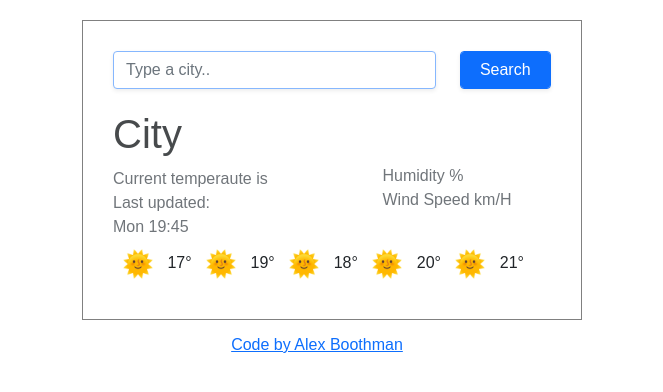
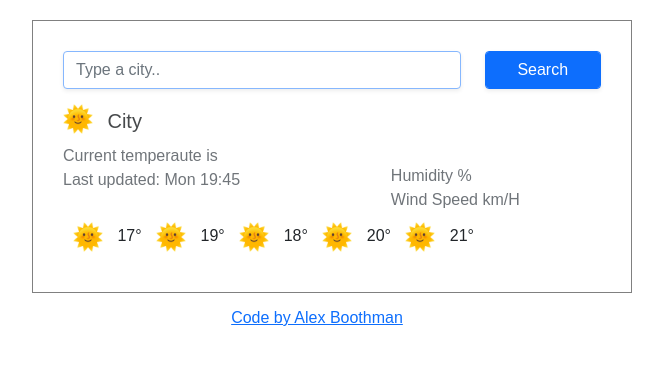
Before and after one commit to boothmaa/Weather-Project, a website built with Parcel: page index.html in a window 1280 px wide. Shown: the whole page, without its empty margins (308-971 px from the left). Built offline with nearby package versions, Linux system fonts and the light colour scheme.

Commit message:
Added a weather icon to match the description for the current forecast

```diff
--- a/index.html
+++ b/index.html
@@ -37,14 +37,15 @@
   <div class="content">
     <div class ="row">
       <div class ="col-7">
+        <img src="sun.jpeg" id="icon">
         <h1 id = "city">
-            City
+              City
         </h1>
         <div id="Weather-description"> </div>
         <div id ="current-temp"> Current temperaute is
         </div>
-        Last updated: <div id = "date-now">
-        </div>
+        Last updated: <span id = "date-now">
+        </span>
       </div>
     <div class ="col-5" class="weather-feature">
        Humidity <span id="humidity"> </span> %
--- a/script.js
+++ b/script.js
@@ -9,6 +9,11 @@ function showtemp(search) {
   humid.innerHTML = search.data.main.humidity;
   let speed = document.querySelector("#wind-speed");
   speed.innerHTML = search.data.wind.speed;
+  let icons = document.querySelector("#icon");
+  icons.setAttribute(
+    "src",
+    `http://openweathermap.org/img/wn/${search.data.weather[0].icon}@2x.png`
+  );
 }
 
 function search(event) {
--- a/weatherstyle.css
+++ b/weatherstyle.css
@@ -1,9 +1,10 @@
 h1 {
-  margin-top: 20px;
-  line-height: 50px;
+  padding-top: 20px;
   font-family: Arial, Helvetica, sans-serif;
-  font-weight: 200;
   color: rgb(71, 74, 76);
+  display: inline-flex;
+  margin-inline-start: 10px;
+  font-size: 20px;
 }
 
 .search-bar {
@@ -34,7 +35,7 @@ p {
 .container {
   border: 1px solid grey;
   padding: 30px;
-  max-width: 500px;
+  max-width: 600px;
   margin: 20px;
   font-family: Arial, Helvetica, sans-serif;
   margin-left: auto;
@@ -53,3 +54,9 @@ p {
 #Weather-description {
   text-transform: capitalize;
 }
+
+#icon {
+  max-width: 30px;
+  display: inline-block;
+  padding-bottom: 10px;
+}
```
